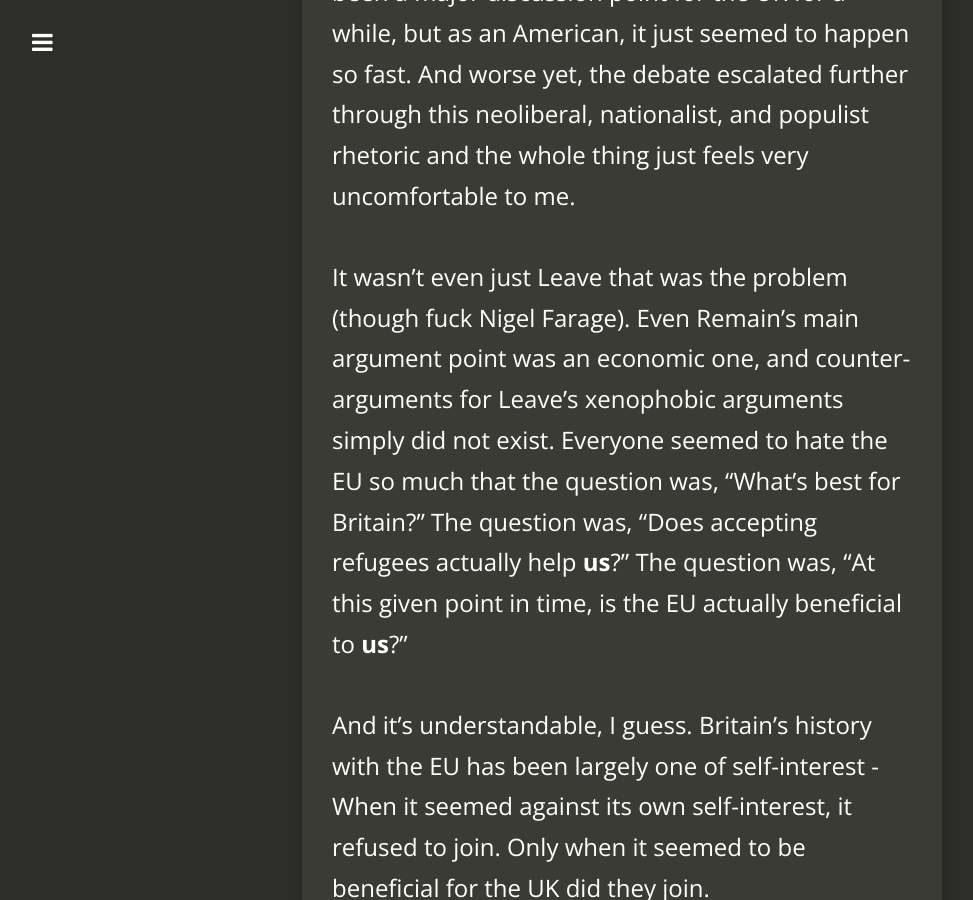
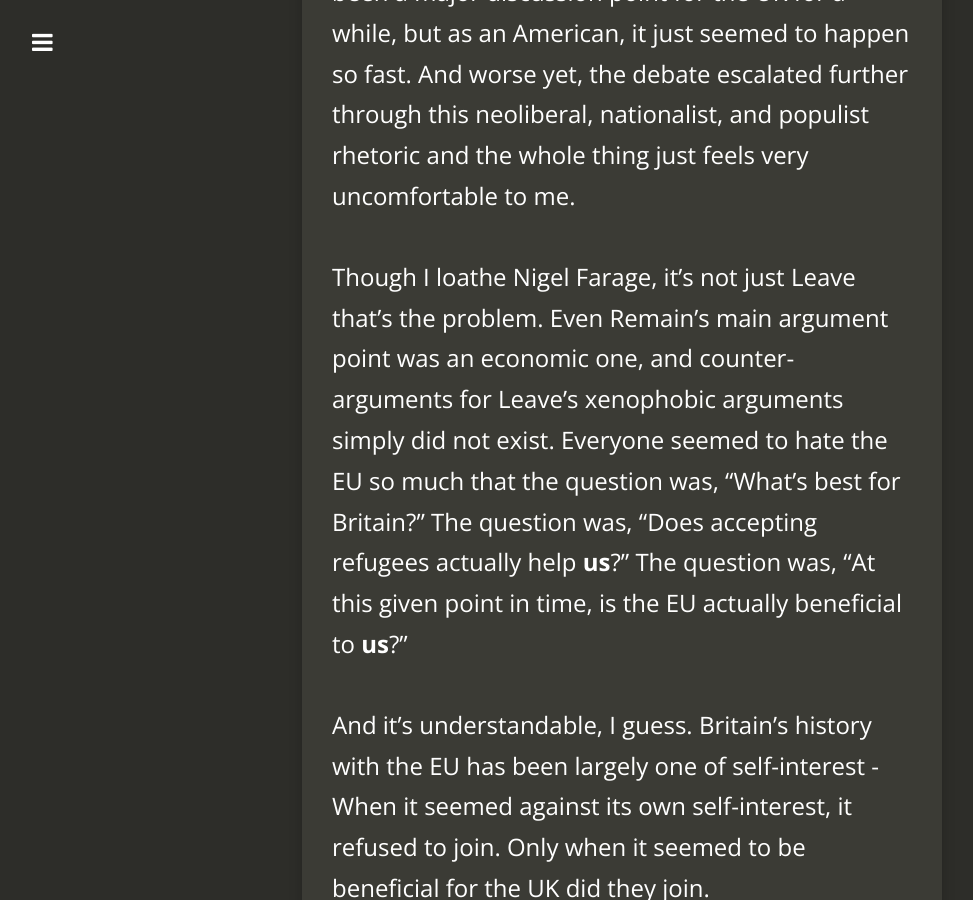
Before and after one commit to aamirazh/aamirazhar.me-backup, a Jekyll site: the page built from _posts/2016-06-24-pessimism.md, in a window 1280 px wide and 900 px high, scrolled down 921 px. Shown: the whole window, without its empty margins (18-991 px from the left). Built offline with Jekyll 4.4.1, drawn with Linux system fonts in a browser that asks for light colours; nearby versions of some CDN libraries; comment, search, counter and statistics services are not loaded.

Commit message:
Removed the F bomb from pessimism lol

```diff
--- a/_posts/2016-06-24-pessimism.md
+++ b/_posts/2016-06-24-pessimism.md
@@ -20,7 +20,7 @@
 
 So, the UK just decided to leave the EU. I know it's been a major discussion point for the UK for a while, but as an American, it just seemed to happen so fast. And worse yet, the debate escalated further through this neoliberal, nationalist, and populist rhetoric and the whole thing just feels very uncomfortable to me.
 
-It wasn't even just Leave that was the problem (though fuck Nigel Farage). Even Remain's main argument point was an economic one, and counter-arguments for Leave's xenophobic arguments simply did not exist. Everyone seemed to hate the EU so much that the question was, "What's best for Britain?" The question was, "Does accepting refugees actually help **us**?" The question was, "At this given point in time, is the EU actually beneficial to **us**?"
+Though I loathe Nigel Farage, it's not just Leave that's the problem. Even Remain's main argument point was an economic one, and counter-arguments for Leave's xenophobic arguments simply did not exist. Everyone seemed to hate the EU so much that the question was, "What's best for Britain?" The question was, "Does accepting refugees actually help **us**?" The question was, "At this given point in time, is the EU actually beneficial to **us**?"
 
 And it's understandable, I guess. Britain's history with the EU has been largely one of self-interest - When it seemed against its own self-interest, it refused to join. Only when it seemed to be beneficial for the UK did they join.
 
```
